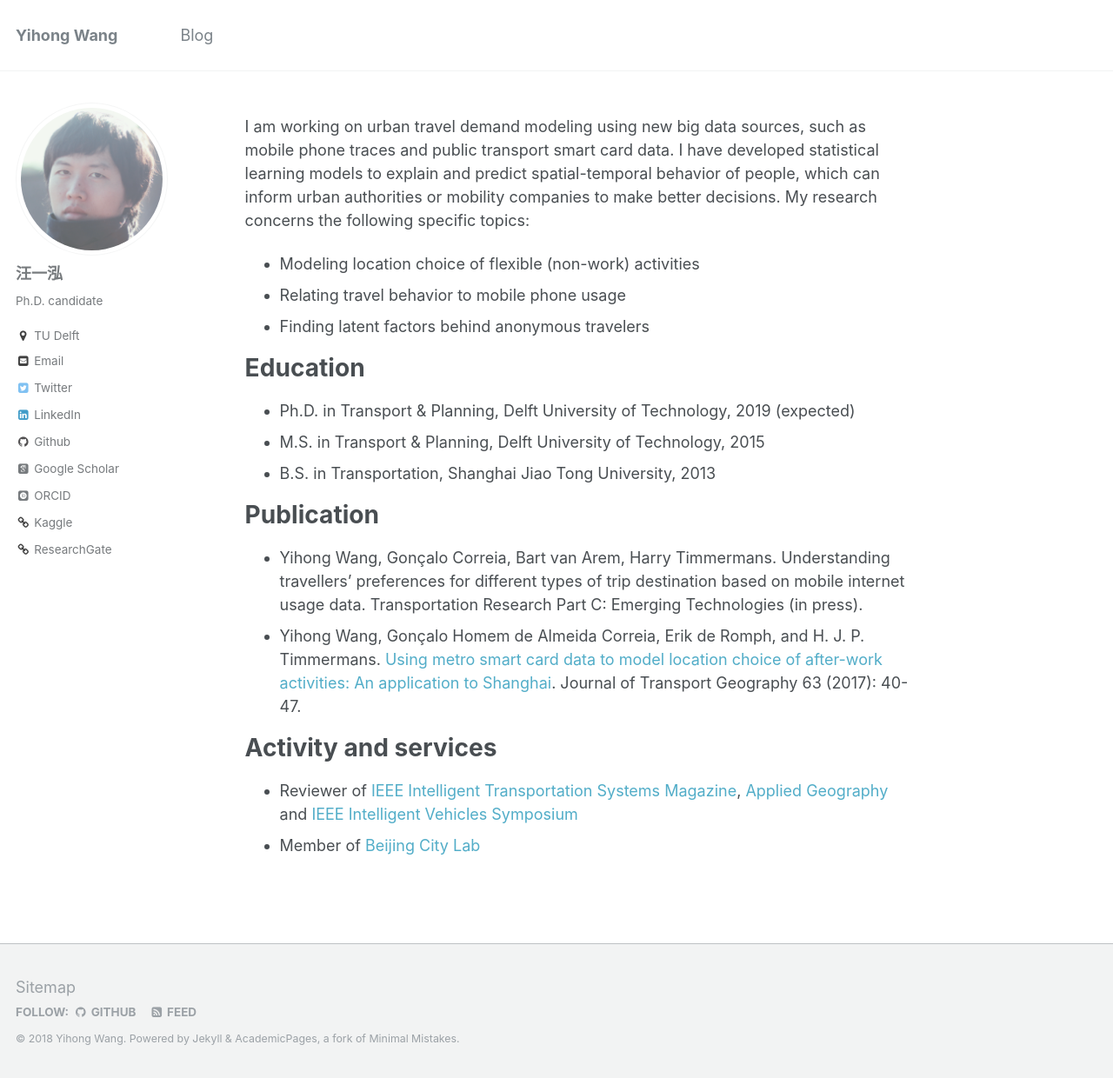
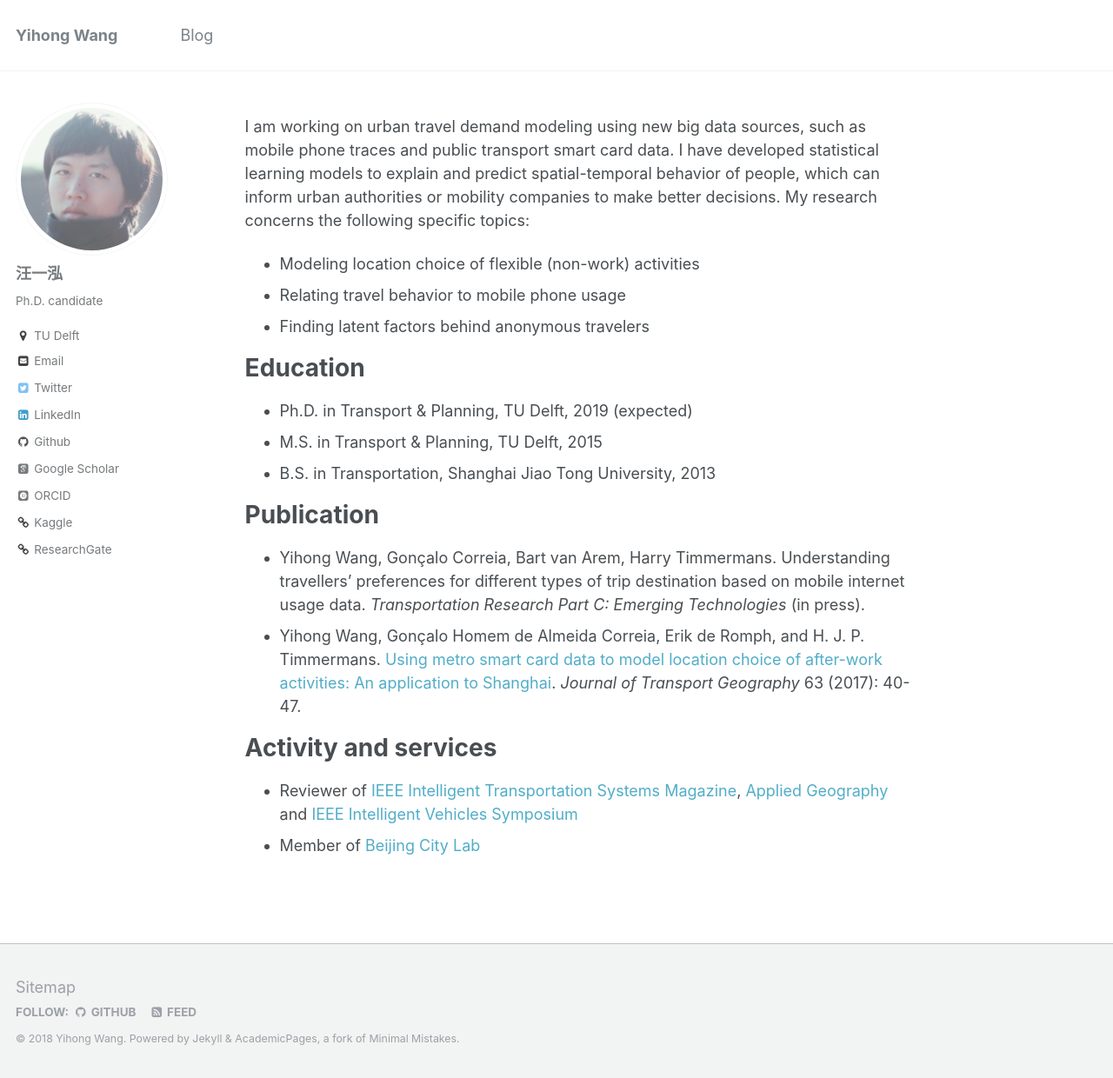
Before and after one commit to bellowswang/bellowswang.github.io, a Jekyll site: the page built from _pages/about.md, in a window 1280 px wide and 1240 px high. Shown: the whole window at 87% size. Built offline with Jekyll 4.4.1, drawn with Linux system fonts in a browser that asks for light colours; some web fonts are replaced.

Commit message:
cv revised

```diff
--- a/_pages/about.md
+++ b/_pages/about.md
@@ -15,14 +15,14 @@
 
 Education
 ======
-* Ph.D. in Transport & Planning, Delft University of Technology, 2019 (expected)
-* M.S. in Transport & Planning, Delft University of Technology, 2015
+* Ph.D. in Transport & Planning, TU Delft, 2019 (expected)
+* M.S. in Transport & Planning, TU Delft, 2015
 * B.S. in Transportation, Shanghai Jiao Tong University, 2013
 
 Publication
 ======
-*  Yihong Wang, Gonçalo Correia, Bart van Arem, Harry Timmermans. Understanding travellers' preferences for different types of trip destination based on mobile internet usage data. Transportation Research Part C: Emerging Technologies (in press).
-* Yihong Wang, Gonçalo Homem de Almeida Correia, Erik de Romph, and H. J. P. Timmermans. <a href="https://www.sciencedirect.com/science/article/pii/S0966692317300029">Using metro smart card data to model location choice of after-work activities: An application to Shanghai</a>. Journal of Transport Geography 63 (2017): 40-47.
+*  Yihong Wang, Gonçalo Correia, Bart van Arem, Harry Timmermans. Understanding travellers' preferences for different types of trip destination based on mobile internet usage data. <i>Transportation Research Part C: Emerging Technologies</i> (in press).
+* Yihong Wang, Gonçalo Homem de Almeida Correia, Erik de Romph, and H. J. P. Timmermans. <a href="https://www.sciencedirect.com/science/article/pii/S0966692317300029">Using metro smart card data to model location choice of after-work activities: An application to Shanghai</a>. <i>Journal of Transport Geography</i> 63 (2017): 40-47.
 
 Activity and services
 ======
```
